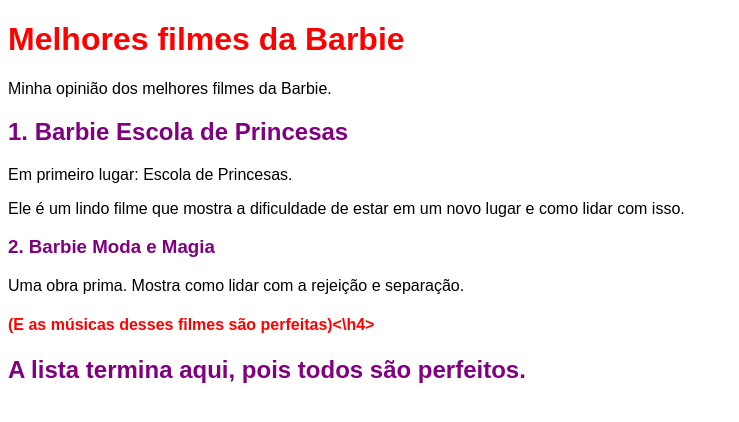
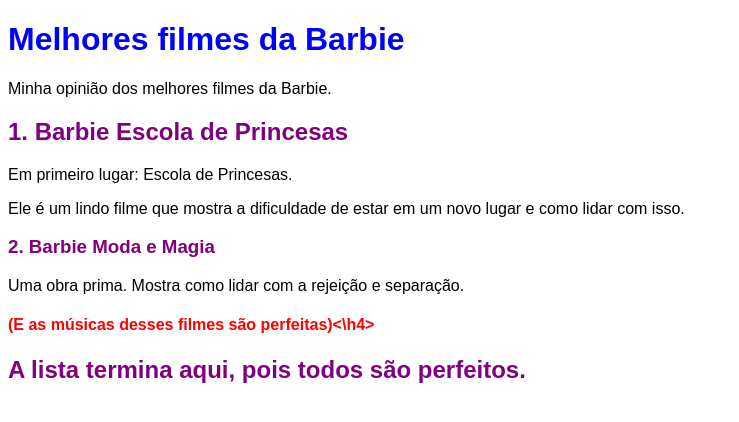
Before and after one commit to MarieAlcantara/Efeito-cascata, a plain HTML site: page index.html in a window 1280 px wide. Shown: the whole page, without its empty margins (0-739 px from the left). Drawn offline with Linux system fonts and the light colour scheme.

Commit message:
Update index.html

```diff
--- a/index.html
+++ b/index.html
@@ -16,7 +16,7 @@
         </style>
      </head>
      <body>
-         <h1>Melhores filmes da Barbie</h1>
+         <h1 style="color: blue;">Melhores filmes da Barbie</h1>
          <p>Minha opinião dos melhores filmes da Barbie.</p>
          <h2>1. Barbie Escola de Princesas</h2>
          <p>Em primeiro lugar: Escola de Princesas.</p>
```
